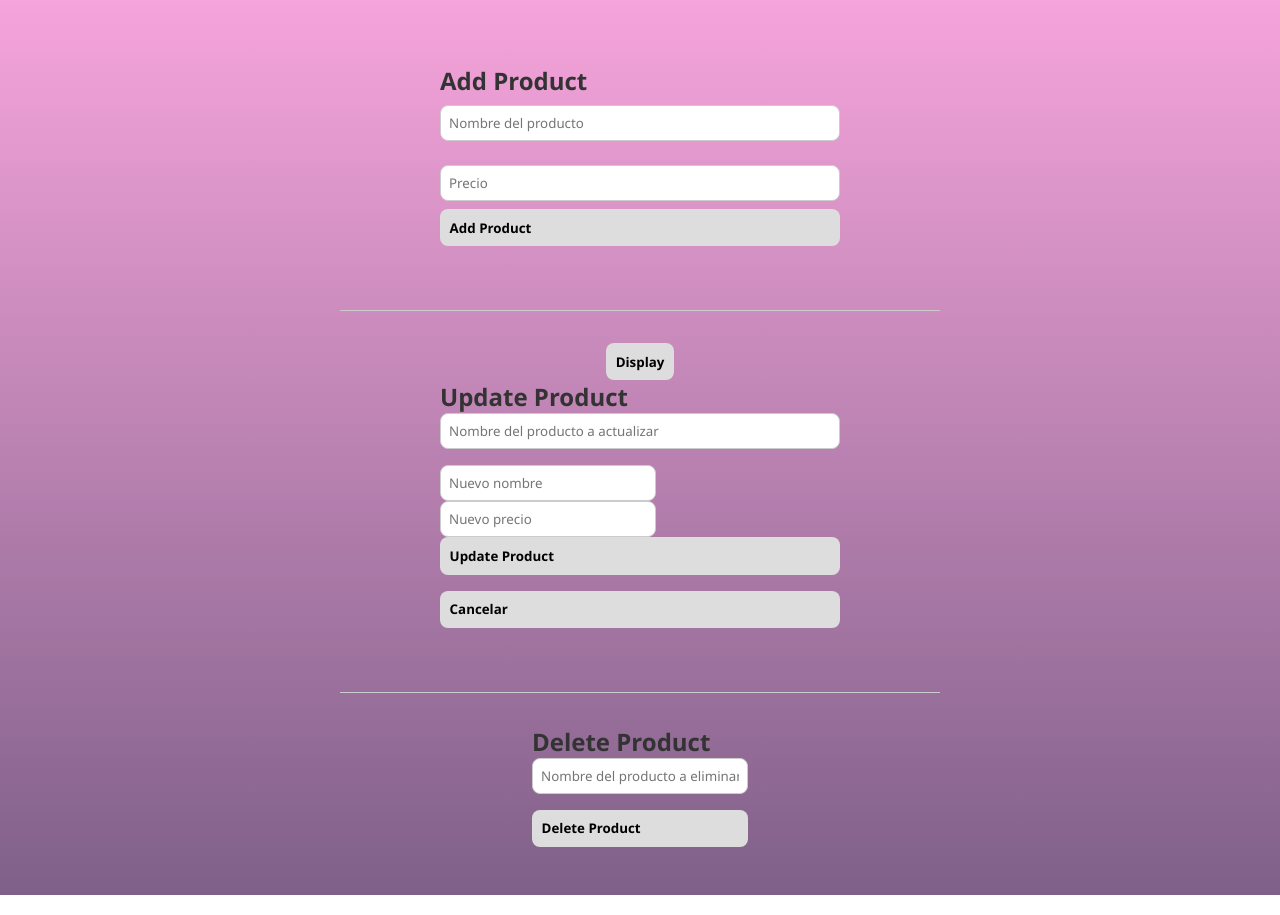
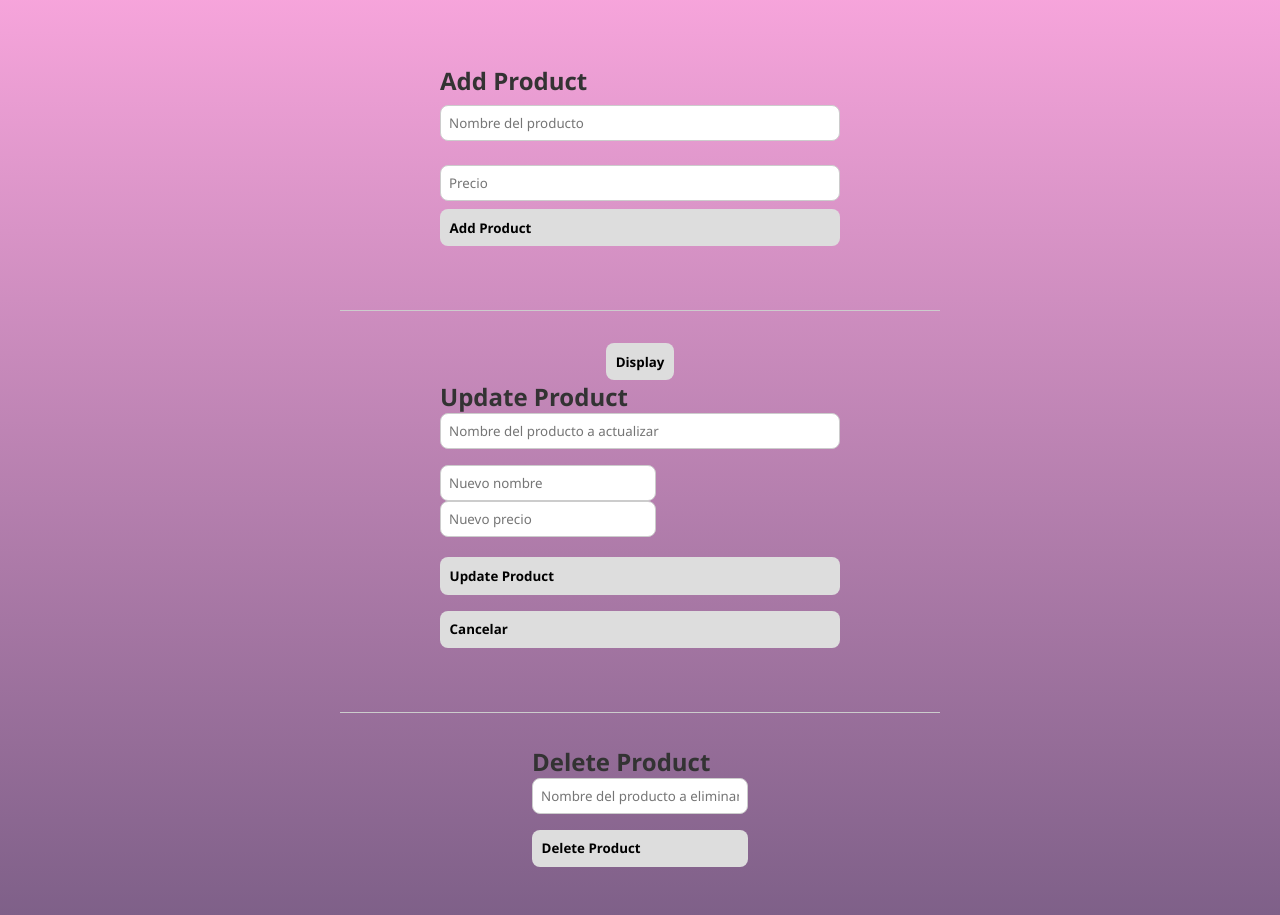
Before and after one commit to SamuelZ7021/JavaScript, a plain HTML site: page MOODLE_3/Week_3/index.html in a window 1280 px wide. Both pictures are taken after a click on the button "Display". Drawn offline with Linux system fonts and the light colour scheme; no server answers.

Commit message:
Update NOW

```diff
--- a/MOODLE_3/Week_3/style.css
+++ b/MOODLE_3/Week_3/style.css
@@ -52,6 +52,7 @@ body {
 
 /* Formularios */
 #product, #update-form, div > h2 + input, div > button {
+    margin-top:20px ;
     width: 100%;
     max-width: 400px;
     margin: 0 auto 1rem auto;
@@ -88,6 +89,10 @@ button:hover {
     background-color: #bbb;
 }
 
+#btn-update{
+    margin-top: 20px;
+}
+
 /* Separador visual */
 hr {
     width: 100%;
```
